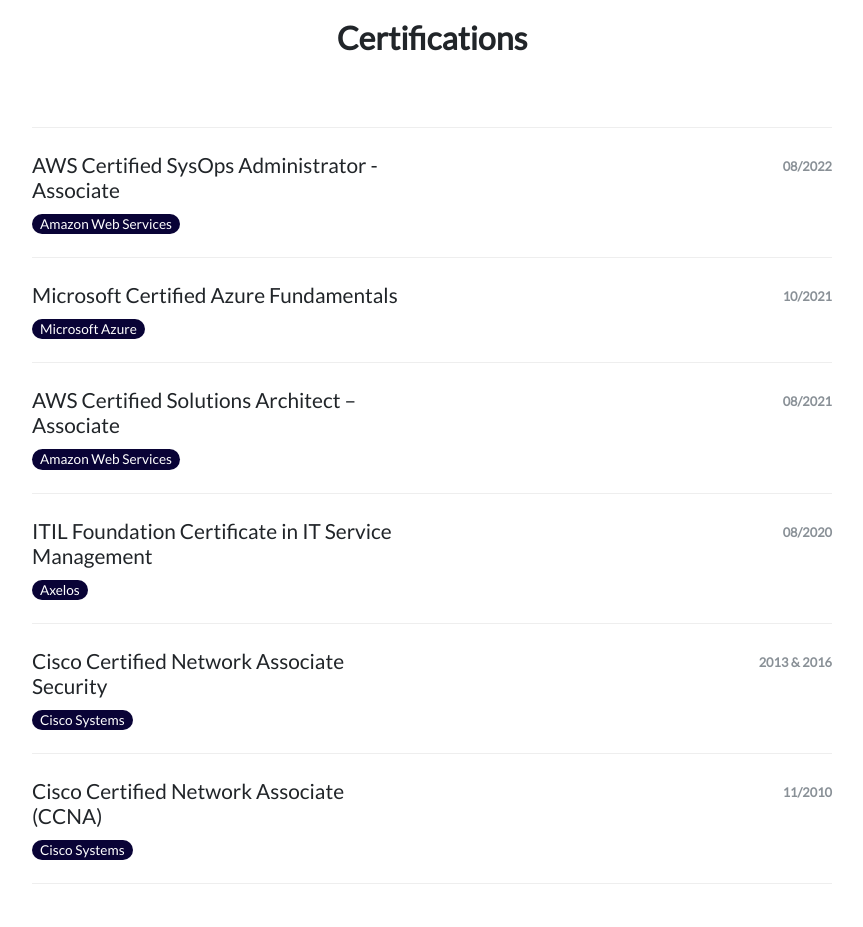
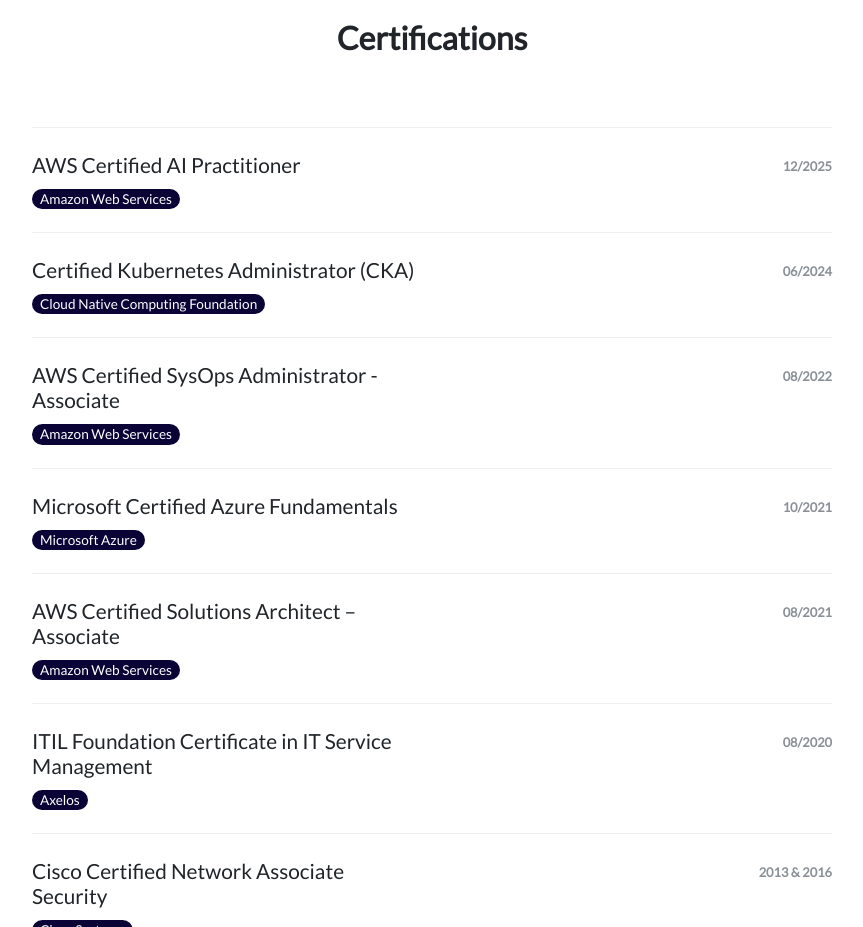
Before and after one commit to alitohammoud/cloud-resume, a plain HTML site: page frontend/index.html in a window 1280 px wide. Shown: the part 2700-3627 px from the top of the page, without its empty margins (208-1071 px from the left). Drawn offline with nearby package versions, Linux system fonts and the light colour scheme; no server answers.

Commit message:
Updated Certificates

```diff
--- a/frontend/index.html
+++ b/frontend/index.html
@@ -86,7 +86,7 @@
               cross-functional teams, including Engineering and Product, to deliver effective solutions. I am adept at
               documenting and tracking issues, ensuring timely resolutions, and educating customers on product
               functionality and best practices. Some of the technologies being used for this role include: virtual
-              machines management, ansible, docker, kubernetes, AWS, linux, amongst others.</p>
+              machines management, ansible, docker, kubernetes, AWS, linux, GIT, Terraform, amongst others.</p>
           </div>
           <div class="item">
             <div class="row">
@@ -191,6 +191,28 @@
         <!-- New section: CERTIFICATIONS -->
         <div class="certification group" id="certification">
           <h2 class="text-center">Certifications</h2>
+          <div class="item">
+            <div class="row">
+              <div class="col-md-6">
+                <h3>AWS Certified AI Practitioner</h3>
+                <h4 class="organization">Amazon Web Services</h4>
+              </div>
+              <div class="col-md-6">
+                <time class="period">12/2025</time>
+              </div>
+            </div>
+          </div>
+          <div class="item">
+            <div class="row">
+              <div class="col-md-6">
+                <h3>Certified Kubernetes Administrator (CKA)</h3>
+                <h4 class="organization">Cloud Native Computing Foundation</h4>
+              </div>
+              <div class="col-md-6">
+                <time class="period">06/2024</time>
+              </div>
+            </div>
+          </div>
           <div class="item">
             <div class="row">
               <div class="col-md-6">
```
Also changed, not shown: 1 other file.
